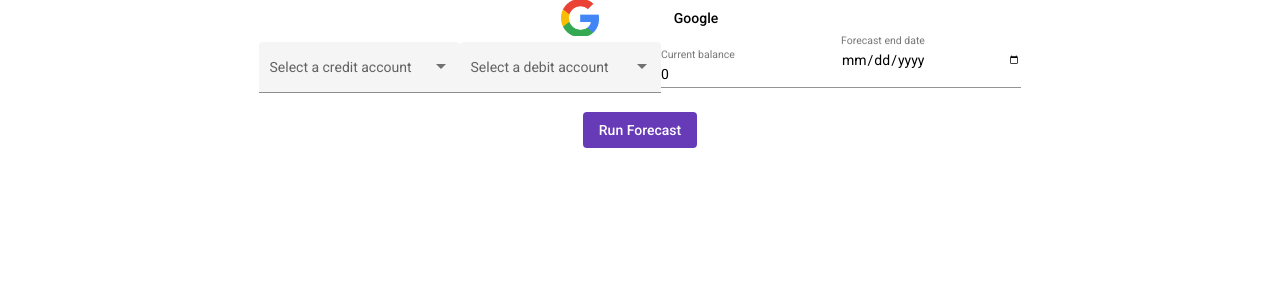
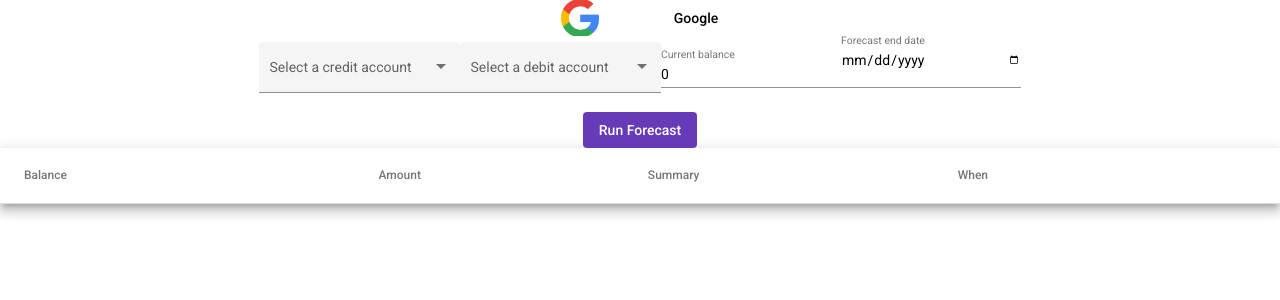
Before and after one commit to tonyisup/fincal, an Angular app: page / in a window 1280 px wide. Shown: the top 300 px of the page. Built offline with nearby package versions, Linux system fonts and the light colour scheme; what angularx-social-login, ng-gapi would draw is missing.

Commit message:
can now re-run forecast without refreshing

```diff
--- a/src/app/app.component.ts
+++ b/src/app/app.component.ts
@@ -44,7 +44,7 @@ export class AppComponent implements OnInit {
 
   title = 'fincal';
 	user: gapi.auth2.GoogleUser | null;
-	results: ForecastResultsItem[] | null = null;
+	results: ForecastResultsItem[] | null = [];
 	calendars: Calendar[] = [];
 
 	calCredit  : string | null = null; //= JSON.parse(localStorage.getItem("calCredit"));
--- a/src/app/forecast-results/forecast-results-datasource.ts
+++ b/src/app/forecast-results/forecast-results-datasource.ts
@@ -1,7 +1,7 @@
 import { DataSource } from '@angular/cdk/collections';
 import { MatSort } from '@angular/material/sort';
 import { debounceTime, map } from 'rxjs/operators';
-import { Observable, of as observableOf, merge } from 'rxjs';
+import { Observable, of as observableOf, merge, Subject } from 'rxjs';
 
 export enum FincalTransactionType {
 	credit,
@@ -56,6 +56,7 @@ export interface ForecastResultsItem {
  */
 export class ForecastResultsDataSource extends DataSource<ForecastResultsItem> {
   data: ForecastResultsItem[] = [];
+	data$ = new Subject<ForecastResultsItem[]>();
   sort: MatSort | undefined;
 
   constructor() {
@@ -64,6 +65,7 @@ export class ForecastResultsDataSource extends DataSource<ForecastResultsItem> {
 
 	load(d: ForecastResultsItem[]) {
 		this.data = d;
+		this.data$.next(this.data);
 	}
   /**
    * Connect this data source to the table. The table will only update when
@@ -74,7 +76,7 @@ export class ForecastResultsDataSource extends DataSource<ForecastResultsItem> {
     if (this.sort) {
       // Combine everything that affects the rendered data into one update
       // stream for the data-table to consume.
-      return merge(observableOf(this.data), this.sort.sortChange)
+      return merge(this.data$, this.sort.sortChange)
         .pipe(map(() => {
           return this.getSortedData([...this.data ]);
         }));
--- a/src/app/forecast-results/forecast-results.component.ts
+++ b/src/app/forecast-results/forecast-results.component.ts
@@ -9,16 +9,17 @@ import { ForecastResultsDataSource, ForecastResultsItem } from './forecast-resul
   template: `
     <div class="mat-elevation-z8">
       <table mat-table class="full-width-table" matSort aria-label="Elements">
-        <!-- Id Column -->
-        <ng-container matColumnDef="amount">
-          <th mat-header-cell *matHeaderCellDef mat-sort-header>Amount</th>
-          <td mat-cell *matCellDef="let row" [style.color]="row.type == 0 ? 'green' : 'red'">{{row.amount}}</td>
-        </ng-container>
 
         <!-- Name Column -->
         <ng-container matColumnDef="balance">
           <th mat-header-cell *matHeaderCellDef mat-sort-header>Balance</th>
           <td mat-cell *matCellDef="let row">{{row.balance}}</td>
+        </ng-container>
+
+        <!-- Id Column -->
+        <ng-container matColumnDef="amount">
+          <th mat-header-cell *matHeaderCellDef mat-sort-header>Amount</th>
+          <td mat-cell *matCellDef="let row" [style.color]="row.type == 0 ? 'green' : 'red'">{{row.amount}}</td>
         </ng-container>
 
         <!-- Name Column -->
@@ -33,7 +34,7 @@ import { ForecastResultsDataSource, ForecastResultsItem } from './forecast-resul
         </ng-container>
 
         <tr mat-header-row *matHeaderRowDef="displayedColumns"></tr>
-        <tr mat-row *matRowDef="let row; columns: displayedColumns;" [style.background]="row.balance < 0 ? 'red' : ''"></tr>
+        <tr mat-row *matRowDef="let row; columns: displayedColumns;" [style.background]="row.balance < 0 ? 'pink' : ''"></tr>
       </table>
     </div>
 
@@ -54,8 +55,8 @@ export class ForecastResultsComponent implements AfterViewInit, OnChanges {
 
   /** Columns displayed in the table. Columns IDs can be added, removed, or reordered. */
   displayedColumns = [
+		'balance',
 		'amount',
-		'balance',
 		'summary',
 		'when'
 	];
```
